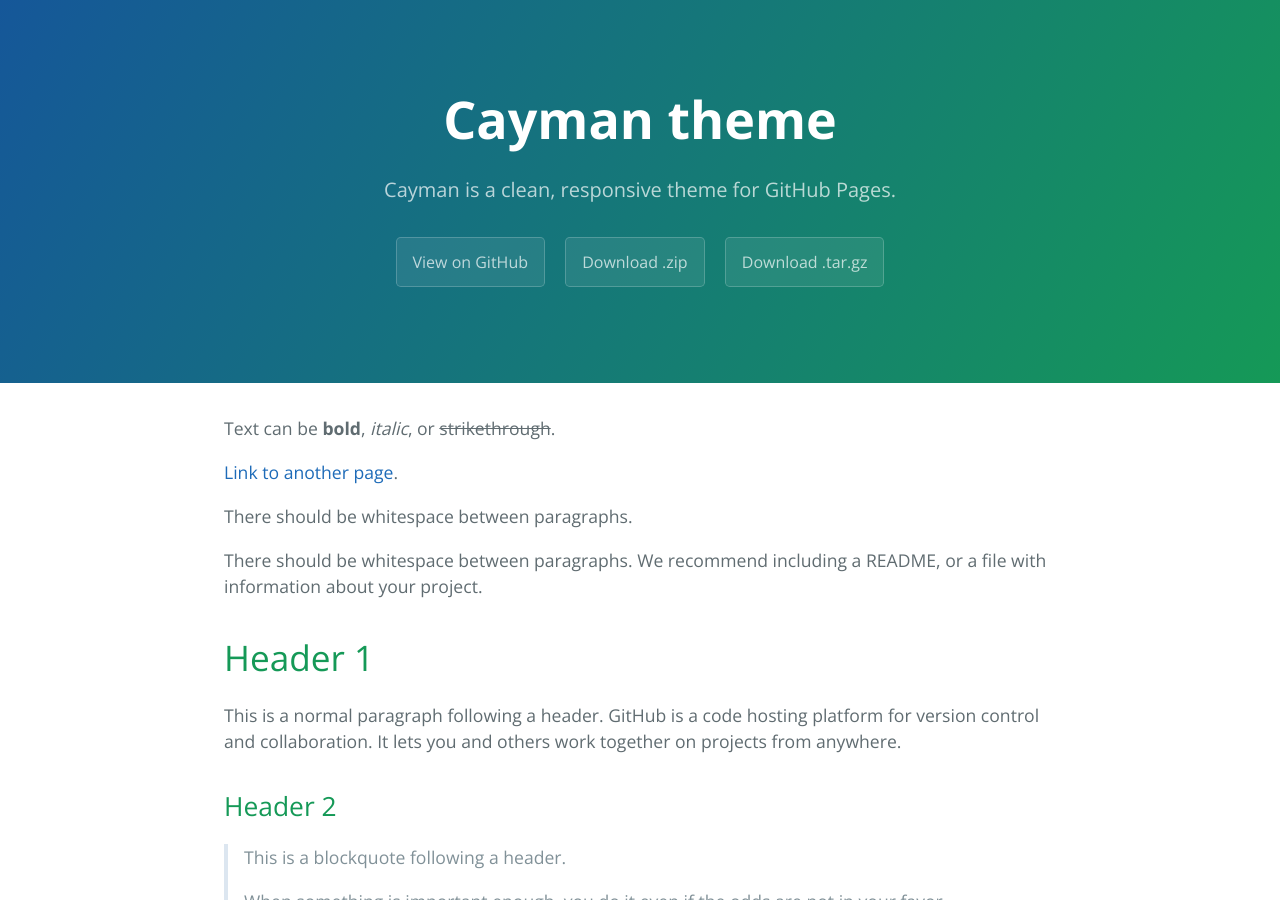
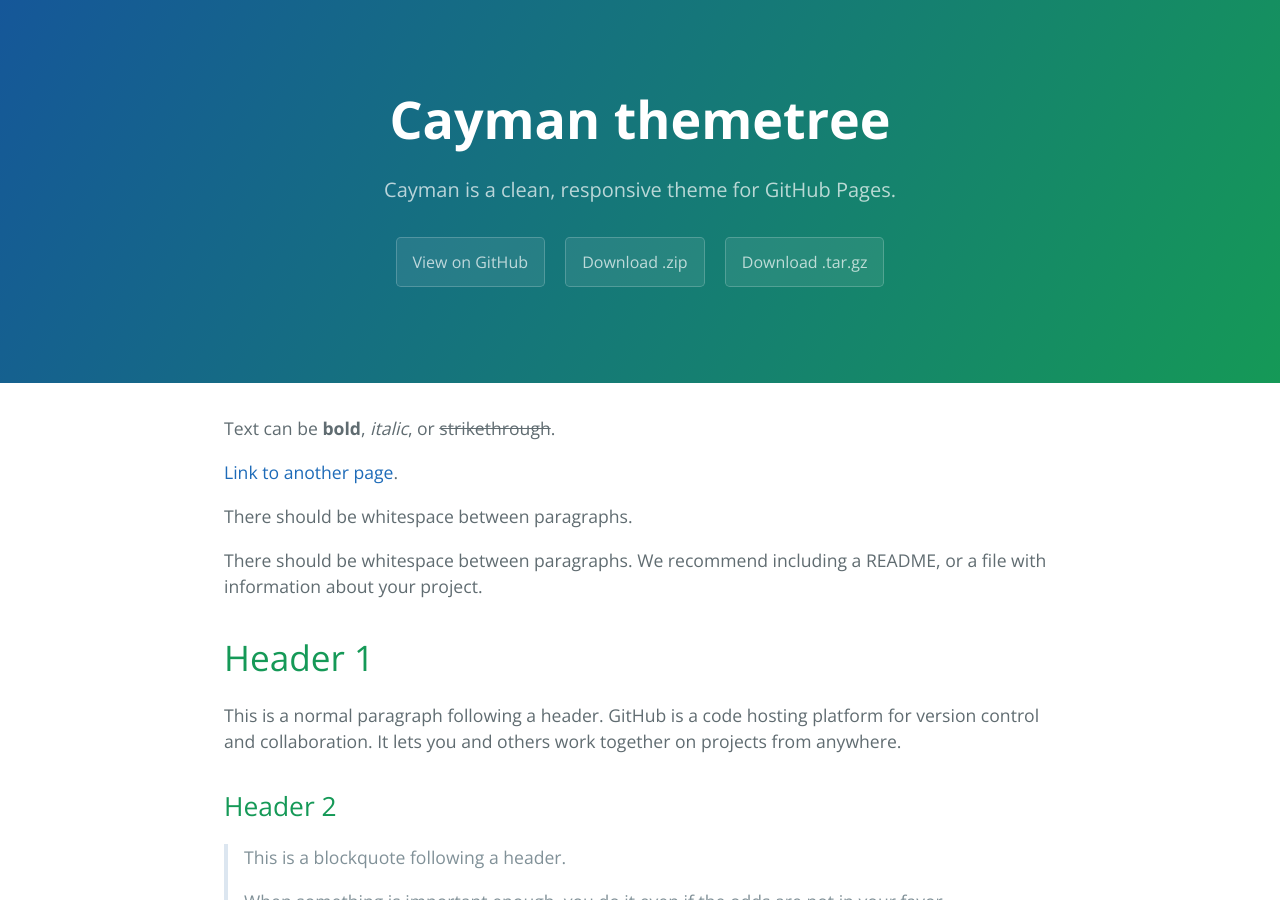
Before and after one commit to ananyakaushik48/AgriBud-Website, a Jekyll site: the page built from cayman-master/index.md, in a window 1280 px wide and 900 px high. Built offline with Jekyll 4.4.1, drawn with Linux system fonts in a browser that asks for light colours.

Commit message:
Update default.html

```diff
--- a/cayman-master/_layouts/default.html
+++ b/cayman-master/_layouts/default.html
@@ -11,7 +11,7 @@
   </head>
   <body>
     <section class="page-header">
-      <h1 class="project-name">{{ site.title | default: site.github.repository_name }}</h1>
+      <h1 class="project-name">{{ site.title | default: site.github.repository_name }}tree</h1>
       <h2 class="project-tagline">{{ site.description | default: site.github.project_tagline }}</h2>
       {% if site.github.is_project_page %}
         <a href="{{ site.github.repository_url }}" class="btn">View on GitHub</a>
```
